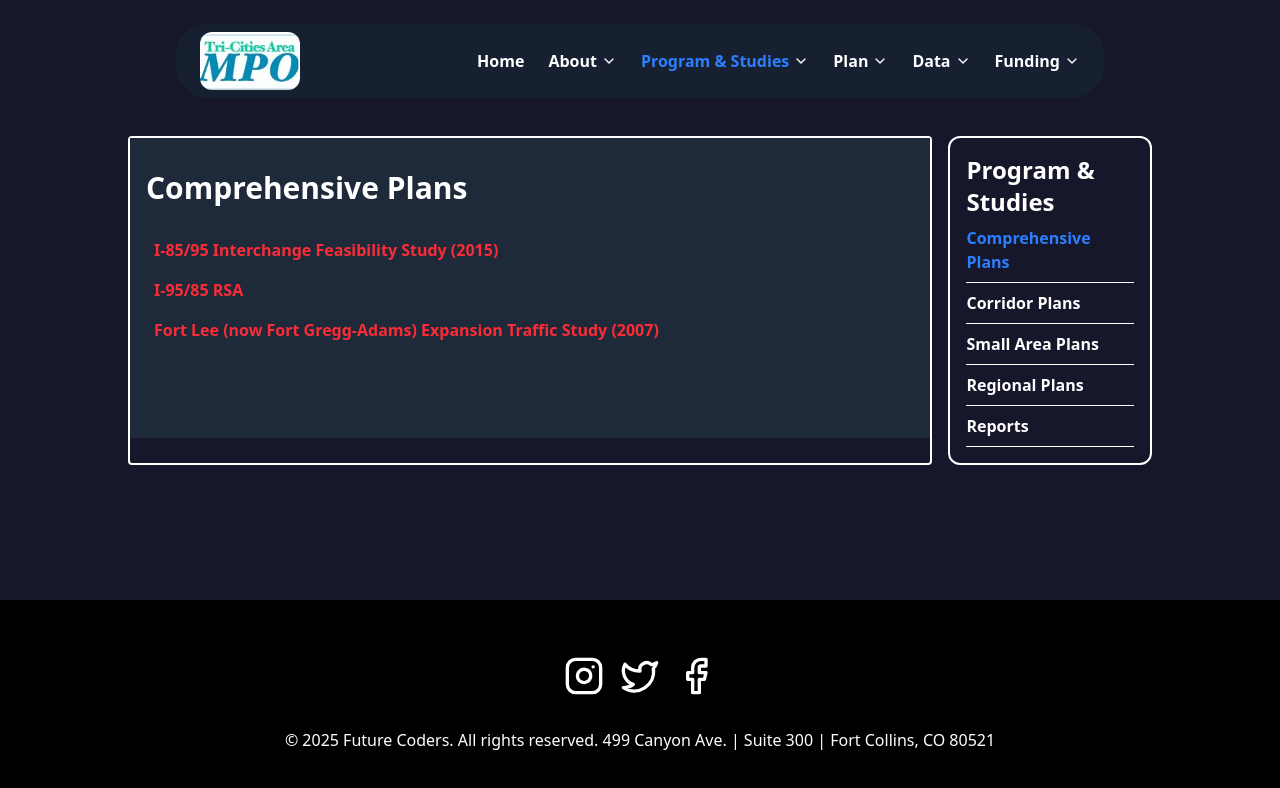
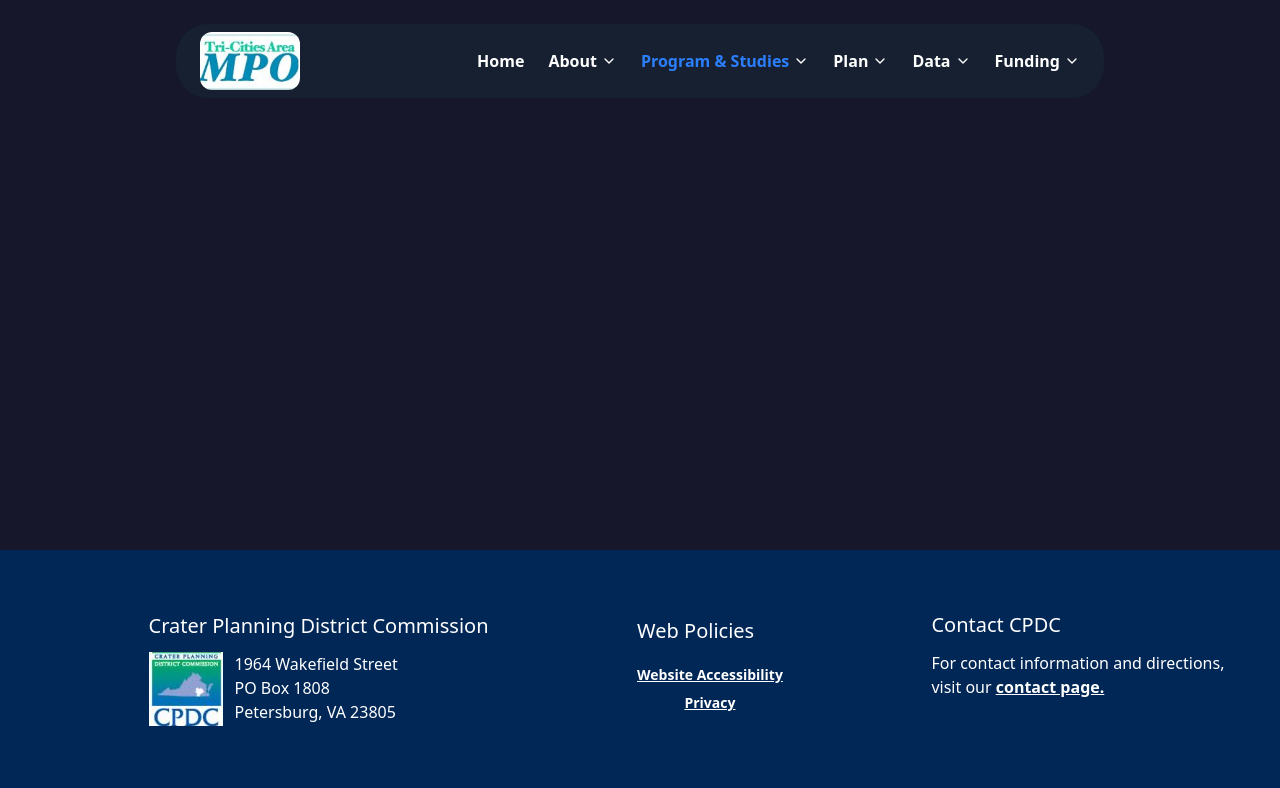
Before and after one commit to Prasanna018/tri_cities_plan, a React (Vite) app: page /program-studies/comprehensive-plans in a window 1280 px wide. Shown: the top 788 px of the page. Built offline with nearby package versions, Linux system fonts and the light colour scheme.

Commit message:
some monor

```diff
--- a/src/App.jsx
+++ b/src/App.jsx
@@ -12,9 +12,9 @@ import Employees from "./Components/Employees";
 import ContactUs from "./Components/ContactUs";
 import FederalCertification from "./Components/FederalCertification";
 import ProgramAndStudies from "./Pages/ProgramAndStudies";
-import ComprehensivePlan from "./Components/ComprehensivePlan";
+// import ComprehensivePlan from "./Components/ComprehensivePlan";
 import CorridorPlans from "./Components/CorridorPlans";
-import SmallAreaPlans from "./Components/SmallAreaPlans";
+// import SmallAreaPlans from "./Components/SmallAreaPlans";
 import ReginalPlans from "./Components/ReginalPlans";
 import Reports from "./Components/Reports";
 import Plans from "./Pages/Plans";
@@ -33,6 +33,7 @@ import TransportationDash from "./Components/Data/TransportationDash";
 import Funding from "./Pages/Funding";
 import FFA from "./Components/funding/FFA";
 import Smart from "./Components/funding/Smart";
+import footer from './assets/footer.jpg'
 
 function App() {
   return (
@@ -67,9 +68,9 @@ function App() {
             </Route>
 
             <Route path="/program-studies" element={<ProgramAndStudies></ProgramAndStudies>}>
-              <Route path="comprehensive-plans" element={<ComprehensivePlan></ComprehensivePlan>}></Route>
+              {/* <Route path="comprehensive-plans" element={<ComprehensivePlan></ComprehensivePlan>}></Route> */}
               <Route path="corridor-plans" element={<CorridorPlans></CorridorPlans>}></Route>
-              <Route path="small-area-plans" element={<SmallAreaPlans></SmallAreaPlans>}></Route>
+              {/* <Route path="small-area-plans" element={<SmallAreaPlans></SmallAreaPlans>}></Route> */}
               <Route path="regional-plans" element={<ReginalPlans></ReginalPlans>}></Route>
               <Route path="reports" element={<Reports></Reports>}></Route>
 
@@ -109,30 +110,77 @@ function App() {
       </main>
 
       {/* Footer */}
-      <footer className="bg-black text-white text-center flex space-y-6 flex-col items-center justify-center py-4 h-[200px]">
-        <div className="w-full flex justify-center object-center
-        ">
-          <Instagram
-            className="transition-transform duration-300 ease-in-out hover:-translate-y-2 m-2"
-            size={40}
-          />
-          <Twitter
-            className="transition-transform duration-300 ease-in-out hover:-translate-y-2 m-2"
-            size={40}
-          />
-          <Facebook
-            className="transition-transform duration-300 ease-in-out hover:-translate-y-2 m-2"
-            size={40}
-          />
+      <footer className="bg-[#012756]  text-white text-center flex space-y-6 ;lg:flex-row items-center justify-evenly py-4 h-[250px]">
+
+        <div className="flex flex-col">
+          <div className="flex justify-start py-3">
+
+            <span className="text-xl">Crater Planning District Commission</span>
+          </div>
+          <div className="flex flex-row  ">
+            <img src={footer}></img>
+            <p className="text-start px-3">1964 Wakefield Street
+              <br></br>
+              PO Box 1808
+              <br></br>
+              Petersburg, VA 23805</p>
+          </div>
+        </div>
+
+
+        <div className="flex flex-col">
+          <div className="flex justify-start py-3">
+
+            <span className="text-xl">Web Policies</span>
+
+          </div>
+          <div className="flex flex-col py-1 ">
+            <a className="py-1 underline text-sm"
+
+              href="https://craterpdc.org/about-us/website-accessibility/"
+              target="_blank"
+            >
+              Website Accessibility</a>
+            <a
+
+              href="https://craterpdc.org/about-us/privacy/"
+              target="_blank"
+              className="py-1 underline text-sm ">
+              Privacy
+            </a>
+
+          </div>
+
+        </div>
+
+
+        <div>
+          <div className="flex justify-start">
+
+            <span className="text-xl">Contact CPDC</span>
+
+          </div>
+
+          <div className="w-[200px] pb-10
+           ">
+            <p className="text-start lg:w-[300px] pt-3">For contact information and directions, visit our
+              {" "}
+              <a
+
+                href="https://craterpdc.org/about-us/contact-directions/"
+                target="_blank"
+                className="underline"
+              >
+                contact page.
+              </a>
+            </p>
+
+          </div>
+
+        </div>
 
 
 
-        </div>
-        <div>
-          <p>© 2025 Future Coders. All rights reserved.
-
-            499 Canyon Ave. | Suite 300 | Fort Collins, CO 80521</p>
-        </div>
       </footer>
     </div>
   );
--- a/src/Components/ComprehensivePlan.jsx
+++ b/src/Components/ComprehensivePlan.jsx
@@ -1,42 +1,42 @@
-import React from 'react'
+// import React from 'react'
 
-function ComprehensivePlan() {
-    return (
-        <div className='p-4 bg-[#1e2a3a]'>
-            <div>
-                <h1 className='text-3xl font-bold py-4'>
-                    Comprehensive Plans
-                </h1>
-                <div className='py-2 flex flex-col h-[200px]'>
+// function ComprehensivePlan() {
+//     return (
+//         <div className='p-4 bg-[#1e2a3a]'>
+//             <div>
+//                 <h1 className='text-3xl font-bold py-4'>
+//                     Comprehensive Plans
+//                 </h1>
+//                 <div className='py-2 flex flex-col h-[200px]'>
 
-                    <a
-                        target='_blank'
+//                     <a
+//                         target='_blank'
 
 
-                        href='https://craterpdc.org/DocumentLibrary/Transportation/Documents/13736.201_I-95_I-85_Interchange_Feasibility_Study_FINAL_29Apr15.pdf'
-                        className='text-red-500 hover:underline p-2 cursor-pointer'
-                    > I-85/95 Interchange Feasibility Study (2015)</a>
+//                         href='https://craterpdc.org/DocumentLibrary/Transportation/Documents/13736.201_I-95_I-85_Interchange_Feasibility_Study_FINAL_29Apr15.pdf'
+//                         className='text-red-500 hover:underline p-2 cursor-pointer'
+//                     > I-85/95 Interchange Feasibility Study (2015)</a>
 
 
-                    <a
-                        target='_blank'
+//                     <a
+//                         target='_blank'
 
-                        href='https://craterpdc.org/DocumentLibrary/Transportation/Documents/Final%20Report_RSA_95_85_wAppendix.pdf'
-                        className='text-red-500 hover:underline p-2 cursor-pointer'
-                    > I-95/85 RSA</a>
+//                         href='https://craterpdc.org/DocumentLibrary/Transportation/Documents/Final%20Report_RSA_95_85_wAppendix.pdf'
+//                         className='text-red-500 hover:underline p-2 cursor-pointer'
+//                     > I-95/85 RSA</a>
 
-                    <a
-                        target='_blank'
-                        href='https://craterpdc.org/DocumentLibrary/Transportation/Documents/Fort_Lee_TrafficStudy_Final_26Jan07.pdf'
-                        className='text-red-500 hover:underline p-2 cursor-pointer'
-                    >Fort Lee (now Fort Gregg-Adams) Expansion Traffic Study (2007)
-                    </a>
-                </div>
-            </div>
+//                     <a
+//                         target='_blank'
+//                         href='https://craterpdc.org/DocumentLibrary/Transportation/Documents/Fort_Lee_TrafficStudy_Final_26Jan07.pdf'
+//                         className='text-red-500 hover:underline p-2 cursor-pointer'
+//                     >Fort Lee (now Fort Gregg-Adams) Expansion Traffic Study (2007)
+//                     </a>
+//                 </div>
+//             </div>
 
 
-        </div>
-    )
-}
+//         </div>
+//     )
+// }
 
-export default ComprehensivePlan
+// export default ComprehensivePlan
--- a/src/Components/SmallAreaPlans.jsx
+++ b/src/Components/SmallAreaPlans.jsx
@@ -1,42 +1,42 @@
-import React from 'react'
+// import React from 'react'
 
-function SmallAreaPlans() {
-    return (
-        <div className='p-4 bg-[#1e2a3a]'>
-            <div>
-                <h1 className='text-3xl font-bold py-4'>
-                    Small Area Plans
-                </h1>
-                <div className='py-2 flex flex-col h-[200px]'>
+// function SmallAreaPlans() {
+//     return (
+//         <div className='p-4 bg-[#1e2a3a]'>
+//             <div>
+//                 <h1 className='text-3xl font-bold py-4'>
+//                     Small Area Plans
+//                 </h1>
+//                 <div className='py-2 flex flex-col h-[200px]'>
 
-                    <a
-                        target='_blank'
+//                     <a
+//                         target='_blank'
 
 
-                        href='https://craterpdc.org/DocumentLibrary/Transportation/Documents/13736.201_I-95_I-85_Interchange_Feasibility_Study_FINAL_29Apr15.pdf'
-                        className='text-red-500 hover:underline p-2 cursor-pointer'
-                    > I-85/95 Interchange Feasibility Study (2015)</a>
+//                         href='https://craterpdc.org/DocumentLibrary/Transportation/Documents/13736.201_I-95_I-85_Interchange_Feasibility_Study_FINAL_29Apr15.pdf'
+//                         className='text-red-500 hover:underline p-2 cursor-pointer'
+//                     > I-85/95 Interchange Feasibility Study (2015)</a>
 
 
-                    <a
-                        target='_blank'
+//                     <a
+//                         target='_blank'
 
-                        href='https://craterpdc.org/DocumentLibrary/Transportation/Documents/Final%20Report_RSA_95_85_wAppendix.pdf'
-                        className='text-red-500 hover:underline p-2 cursor-pointer'
-                    > I-95/85 RSA</a>
+//                         href='https://craterpdc.org/DocumentLibrary/Transportation/Documents/Final%20Report_RSA_95_85_wAppendix.pdf'
+//                         className='text-red-500 hover:underline p-2 cursor-pointer'
+//                     > I-95/85 RSA</a>
 
-                    <a
-                        target='_blank'
-                        href='https://craterpdc.org/DocumentLibrary/Transportation/Documents/Fort_Lee_TrafficStudy_Final_26Jan07.pdf'
-                        className='text-red-500 hover:underline p-2 cursor-pointer'
-                    >Fort Lee (now Fort Gregg-Adams) Expansion Traffic Study (2007)
-                    </a>
-                </div>
-            </div>
+//                     <a
+//                         target='_blank'
+//                         href='https://craterpdc.org/DocumentLibrary/Transportation/Documents/Fort_Lee_TrafficStudy_Final_26Jan07.pdf'
+//                         className='text-red-500 hover:underline p-2 cursor-pointer'
+//                     >Fort Lee (now Fort Gregg-Adams) Expansion Traffic Study (2007)
+//                     </a>
+//                 </div>
+//             </div>
 
 
-        </div>
-    )
-}
+//         </div>
+//     )
+// }
 
-export default SmallAreaPlans
+// export default SmallAreaPlans
--- a/src/Pages/ProgramAndStudies.jsx
+++ b/src/Pages/ProgramAndStudies.jsx
@@ -3,9 +3,9 @@ import { Link, Outlet, useLocation } from 'react-router-dom'
 
 
 const leftlinks = [
-    { id: 3.1, name: "Comprehensive Plans", path: "comprehensive-plans" },
+
     { id: 3.2, name: "Corridor Plans", path: "corridor-plans" },
-    { id: 3.3, name: "Small Area Plans", path: "small-area-plans" },
+
     { id: 3.4, name: "Regional Plans", path: "regional-plans" },
     { id: 3.5, name: "Reports", path: "reports" }
 ]
--- a/src/common/upcomingEvents.js
+++ b/src/common/upcomingEvents.js
@@ -4,23 +4,13 @@
 export const Upcoming_Events = [
 
     {
-        id: 1, link: "NFRMPO Technical Advisory Committee (TAC) Meeting",
+        id: 1, link: "Technical Advisory Committee (TAC) Meeting",
 
-        date: "19 feb 5055", location: "200 Peridot Avenue Loveland"
+        date: "March 7, 2025, 10:00 AM", location: "Colonial Heights Public Library 1000 Yacht Basin Drive, Colonial Heights, VA 23834"
     },
     {
-        id: 2, link: "NFRMPO Technical Advisory Committee (TAC) Meeting",
+        id: 2, link: "Policy Committee (PC) Meeting",
 
-        date: "19 feb 5055", location: "200 Peridot Avenue Loveland"
-    },
-    {
-        id: 3, link: "NFRMPO Technical Advisory Committee (TAC) Meeting",
-
-        date: "19 feb 5055", location: "200 Peridot Avenue Loveland"
-    },
-    {
-        id: 4, link: "NFRMPO Technical Advisory Committee (TAC) Meeting",
-
-        date: "19 feb 5055", location: "200 Peridot Avenue Loveland"
+        date: "March 13, 2025, 4:30 PM", location: "Petersburg Multi-Modal Station,100 West Washington Street, Petersburg, VA 23803"
     }
 ]
```
Also changed, not shown: src/Components/CorridorPlans.jsx (+13 -3 lines), src/Components/ReginalPlans.jsx (+20 -0 lines), src/Components/Reports.jsx (+15 -0 lines), src/Pages/Home.jsx (+3 -17 lines), src/assets/footer.jpg (added).
